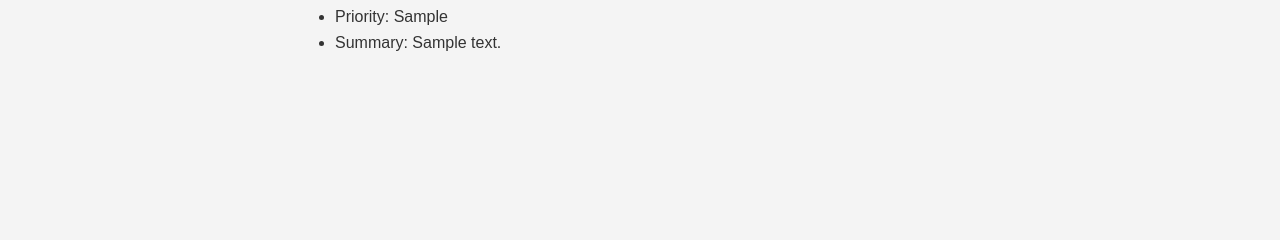
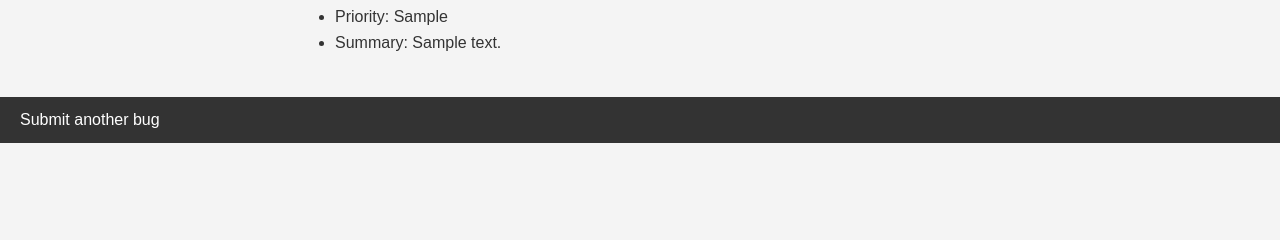
Before and after one commit to dxaviud/bug-tracker, a Flask app: page /bugs in a window 1280 px wide. Shown: the part 113-353 px from the top of the page. Run offline with Flask 2, Linux system fonts and the light colour scheme; tables that the repository leaves empty hold one stand-in row (values such as "Sample post").

Commit message:
added link back to submit bug page from bugs page

```diff
--- a/static/bugs.css
+++ b/static/bugs.css
@@ -2,3 +2,7 @@
     margin: 0 auto;
     padding: 0 0 0 20px;
 }
+
+ a {
+    text-decoration: none;
+}
--- a/templates/bugs.html
+++ b/templates/bugs.html
@@ -1,4 +1,5 @@
 {% extends "template.html" %}
+{% block styles %}<link rel="stylesheet" href="../static/bugs.css">{% endblock %}
 {% block title %}Bugs{% endblock %}
 {% block body %}
     <div class="container">
@@ -15,4 +16,5 @@
             {% endfor %}
         </ul>
     </div>
+    <a href="{{ url_for('index') }}" class="btn">Submit another bug</a>
 {% endblock %}
--- a/templates/template.html
+++ b/templates/template.html
@@ -5,7 +5,7 @@
     <meta http-equiv="X-UA-Compatible" content="IE=edge">
     <meta name="viewport" content="width=device-width, initial-scale=1.0">
     <link rel="stylesheet" href="../static/style.css" />
-    <link rel="stylesheet" href="../static/bugs.css">
+    {% block styles %}{% endblock %}
     <title>{% block title %}{% endblock %}</title>
 </head>
 <body>
```
